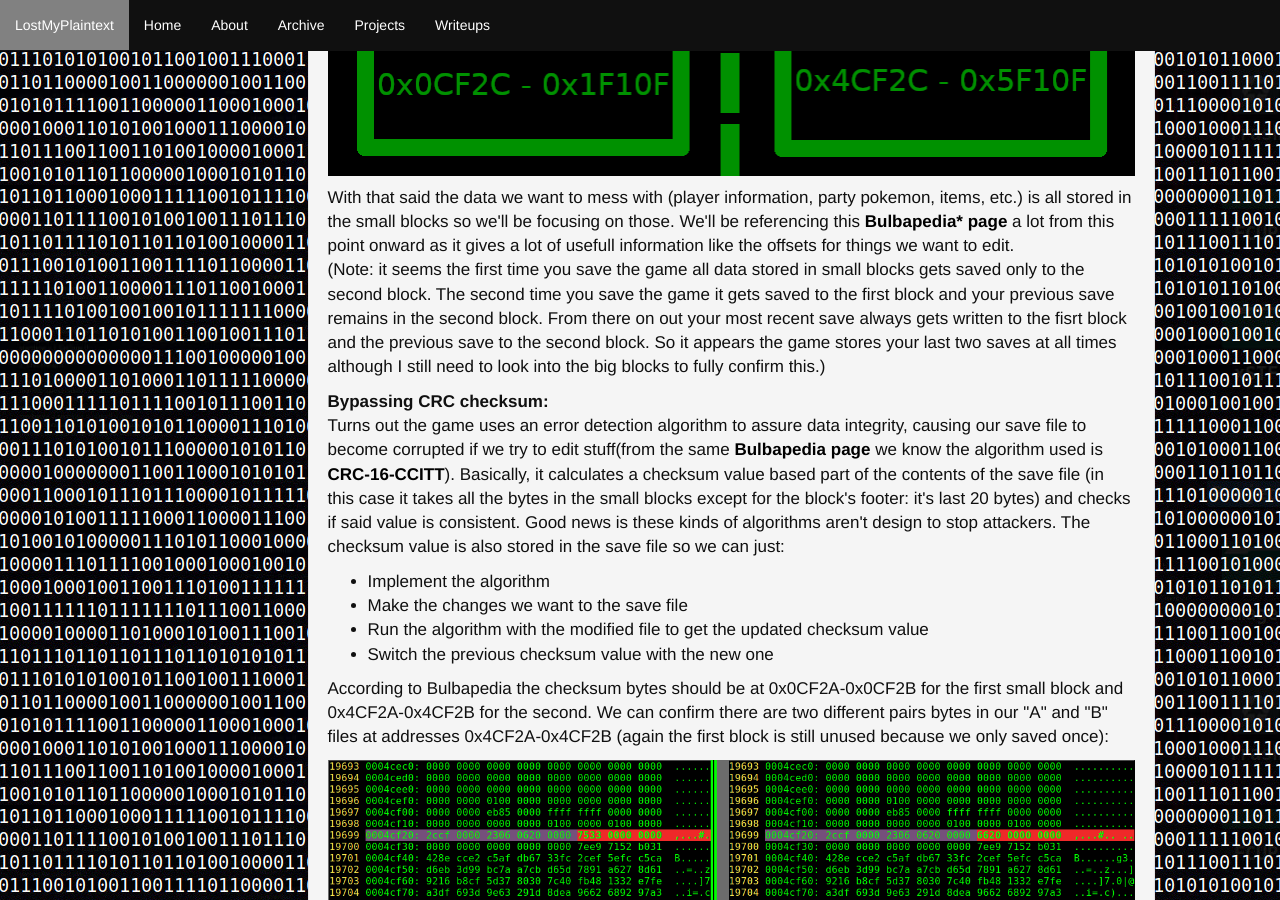
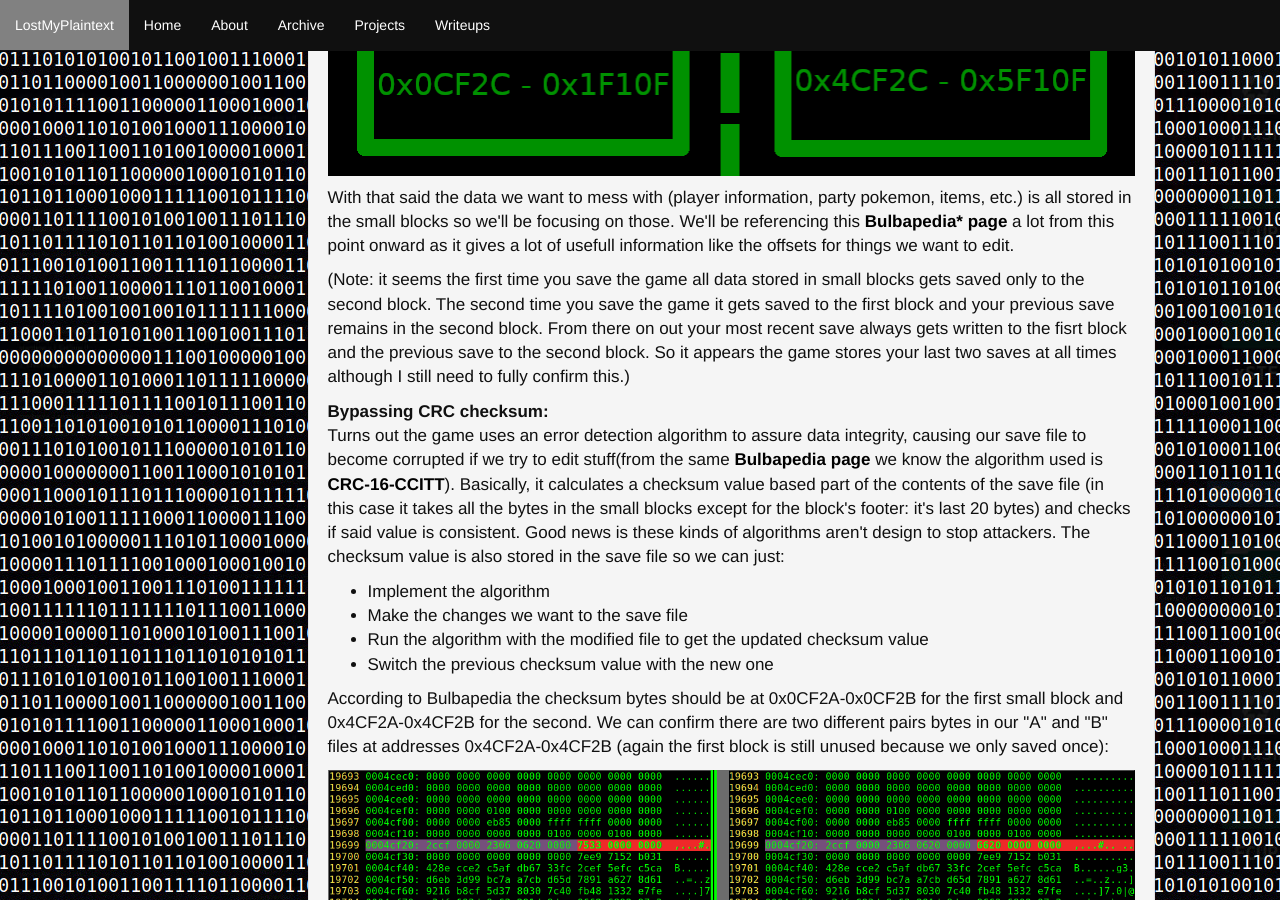
Before and after one commit to 0xA2/0xA2.github.io, a Jekyll site: the page built from _posts/2020-07-30-Reverse-Engineering-Pokemon-Save-Files.markdown, in a window 1280 px wide and 900 px high, scrolled down 2291 px. Built offline with Jekyll 4.4.1, drawn with Linux system fonts in a browser that asks for light colours.

Commit message:
Update 2020-07-30-Reverse-Engineering-Pokemon-Save-Files.markdown

```diff
--- a/_posts/2020-07-30-Reverse-Engineering-Pokemon-Save-Files.markdown
+++ b/_posts/2020-07-30-Reverse-Engineering-Pokemon-Save-Files.markdown
@@ -73,7 +73,8 @@
 	Before we adress this issue a quick explanation of how information is laid out within the file. Save files are divided into two pairs of blocks, small blocks and big blocks (here you can see at what values they start and end): </p>
 
 <img class="center" src="/assets/images/blocks.png">
-<p> With that said the data we want to mess with (player information, party pokemon, items, etc.) is all stored in the small blocks so we'll be focusing on those. We'll be referencing this <a href="https://bulbapedia.bulbagarden.net/wiki/Save_data_structure_in_Generation_IV"><b>Bulbapedia* page</b></a> a lot from this point onward as it gives a lot of usefull information like the offsets for things we want to edit.<br>(Note: it seems the first time you save the game all data stored in small blocks gets saved only to the second block. The second time you save the game it gets saved to the first block and your previous save remains in the second block. From there on out your most recent save always gets written to the fisrt block and the previous save to the second block. So it appears the game stores your last two saves at all times although I still need to look into the big blocks to fully confirm this.)</p>
+<p> With that said the data we want to mess with (player information, party pokemon, items, etc.) is all stored in the small blocks so we'll be focusing on those. We'll be referencing this <a href="https://bulbapedia.bulbagarden.net/wiki/Save_data_structure_in_Generation_IV"><b>Bulbapedia* page</b></a> a lot from this point onward as it gives a lot of usefull information like the offsets for things we want to edit.</p>
+<p>(Note: it seems the first time you save the game all data stored in small blocks gets saved only to the second block. The second time you save the game it gets saved to the first block and your previous save remains in the second block. From there on out your most recent save always gets written to the fisrt block and the previous save to the second block. So it appears the game stores your last two saves at all times although I still need to fully confirm this.)</p>
 <p></p>
 
 <p><b>Bypassing CRC checksum:</b><br>
```
